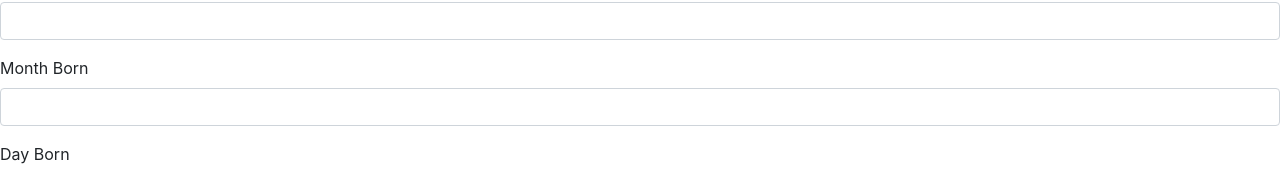
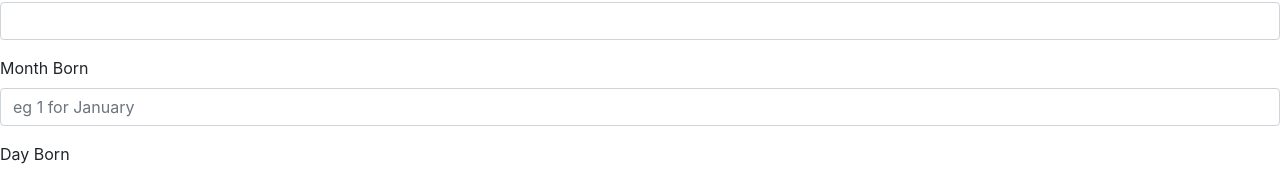
Before and after one commit to benedict-destiny/akhan-name, a plain HTML site: page index.html in a window 1280 px wide. Shown: the part 1103-1275 px from the top of the page. Drawn offline with Linux system fonts and the light colour scheme.

Commit message:
add a place holder to months

```diff
--- a/index.html
+++ b/index.html
@@ -31,7 +31,7 @@
         </div>
         <div class="form-group">
           <label for="">Month Born</label>
-          <input type="number" class="form-control" id="monthBorn" name="">
+          <input type="number" class="form-control" id="monthBorn" placeholder="eg 1 for January" name="">
         </div>
         <div class="form-group">
           <label for="">Day Born</label>
```
